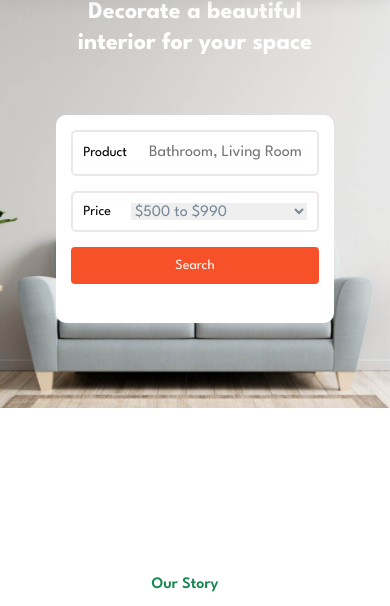
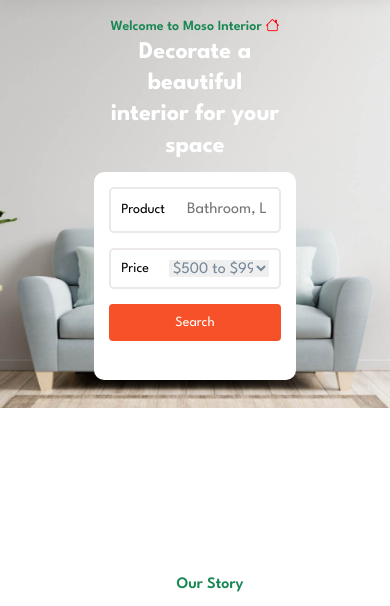
Before and after one commit to Dp2414/Html-Css-Bootstrap-project, a plain HTML site: page index.html in a window 390 px wide. Shown: the part 72-678 px from the top of the page. Drawn offline with nearby package versions, Linux system fonts and the light colour scheme.

Commit message:
Almost 100% Responsiveness done

```diff
--- a/style.css
+++ b/style.css
@@ -68,7 +68,7 @@
                 width: 80%!important;
                 /* height: 100% !important; */
                 /* margin: 40px auto !important; */
-                padding: 20px;
+                padding-top: 50px;
                }
                .d-block {
                 width:auto !important;
@@ -161,7 +161,9 @@
 } */
 @media (max-width: 509px) {
     /* Hero carousel */
-
+   .carousel-caption{
+    padding-top: 100px;
+   }
     #heroCarousel {
         height: auto;
     }
@@ -179,7 +181,7 @@
     /* Carousel caption */
     #heroCarousel .carousel-caption {
         margin: auto !important;
-        padding: 10px;
+        padding-top: 50px;
         width: 100%;
         left: 0;
         right: 0;
@@ -266,7 +268,7 @@
                 margin-left: 30px !important;
              }
              .div{
-                margin-left: -50px !important;
+                margin-left: 0px !important;
                /* justify-content: center; */
              }
              .div1{
```
